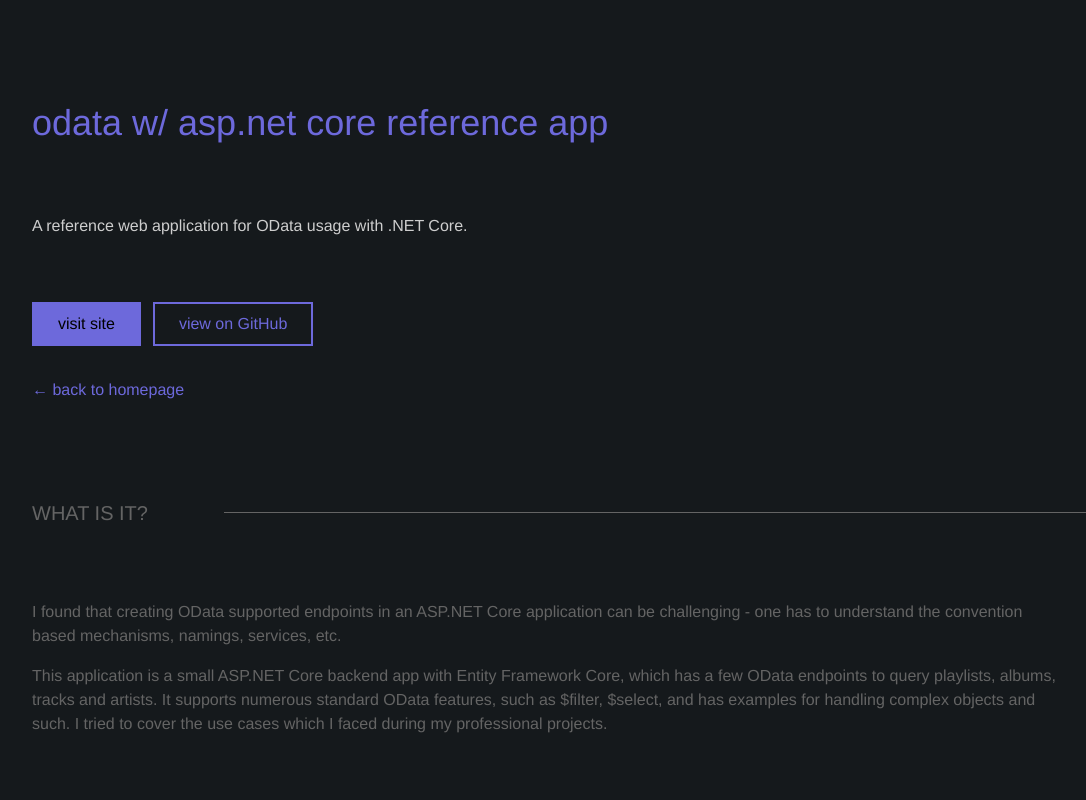
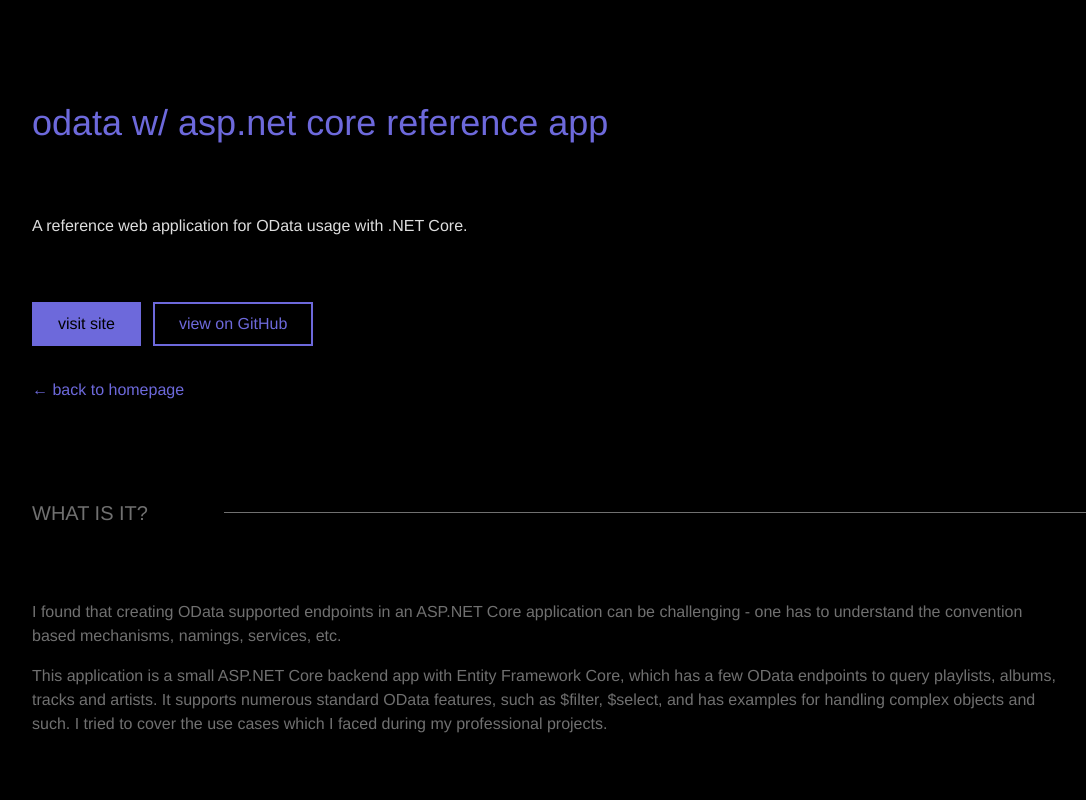
Before and after one commit to danielagg/personal-website-ts, a React (Create React App) app: page /projects/asp-net-core-odata-ref-app in a window 1280 px wide. Shown: the top 800 px of the page, without its empty margins (96-1182 px from the left). Built offline with nearby package versions, Linux system fonts and the light colour scheme.

Commit message:
Various small fixes (animations, URLs, colors)

```diff
--- a/src/App.tsx
+++ b/src/App.tsx
@@ -14,7 +14,7 @@
 
 const App = () => {
   return (
-    <div className="bg-gray-dark">
+    <div className="bg-black">
       <Router>
         <PortfolioContext.Provider value={InitialState}>
           <Switch>
--- a/src/components/PortfolioItem/PortfolioItemDescription.tsx
+++ b/src/components/PortfolioItem/PortfolioItemDescription.tsx
@@ -3,7 +3,7 @@
 
 const PortfolioItemDescription = ({ item }: PortfolioItemSubComponentProps) => {
   return (
-    <div className="container pt-16 pb-24">
+    <div className="moveInFromRightAnimation container pt-16 pb-24">
       <div className="text-gray">
         {item.detailedDescription &&
           item.detailedDescription.split("\n").map((line, index) => {
--- a/src/components/PortfolioItem/PortfolioItemHeader.tsx
+++ b/src/components/PortfolioItem/PortfolioItemHeader.tsx
@@ -5,13 +5,14 @@
 const PortfolioItemHeader = ({ item }: PortfolioItemSubComponentProps) => {
   return (
     <div className="container py-24">
-      <h1 className="text-primary lowercase font-robotoMono font-light text-4xl">
+      <h1 className="moveInFromLeftAnimation text-primary lowercase font-robotoMono font-light text-4xl">
         {item.name}
       </h1>
-      <p className="text-gray-lighter mt-4 lg:mt-16">
+      <p className="moveInFromTopAnimation text-gray-lighter mt-4 lg:mt-16">
         {item.homePageDescription}
       </p>
 
+      <div className="moveInFromLeftAnimation">
         <div className="flex flex-col lg:flex-row mt-8 lg:mt-16">
           <div className="lg:mr-3">
             <Button
@@ -42,6 +43,7 @@
           />
         </div>
       </div>
+    </div>
   );
 };
 
--- a/src/components/PortfolioItem/PortfolioItemPageContainer.tsx
+++ b/src/components/PortfolioItem/PortfolioItemPageContainer.tsx
@@ -39,7 +39,7 @@
     } else {
       props.history.push("/404");
     }
-  }, []);
+  }, [context.projects, projectName, props.history]);
 
   if (currentProject) {
     return (
--- a/src/state/InitialState.ts
+++ b/src/state/InitialState.ts
@@ -27,9 +27,9 @@
       homePageDescription:
         "An application with a VueJS frontend and NodeJS backend.",
       detailsLink: "kalodile",
-      githubLink: "https://github.com/danielagg/kalodile-ts",
+      githubLink: "https://github.com/danielagg/kalodile-ts-vue",
       deployedAppLink: "#",
-      technologies: ["ReactJS"],
+      technologies: ["VueJS", "NodeJS", "Express", "Typescript"],
       detailedDescription:
         "Lorem ipsum dolor sit amet, consectetur adipiscing elit. Duis mollis nisi a eros suscipit lacinia. Suspendisse eget nibh nec nulla semper semper. Proin interdum eros et nibh vestibulum, id vulputate orci pharetra. Etiam dui erat, ultricies nec porttitor ut, pretium a orci. Maecenas sed pharetra dolor.\nSuspendisse varius suscipit malesuada. Vestibulum ante ipsum primis in faucibus orci luctus et ultrices posuere cubilia Curae; Aenean vitae arcu fermentum, finibus purus in, consectetur sem.\nPellentesque finibus vel orci quis varius. Aliquam sed metus risus. Cras auctor augue augue. Maecenas id lacus arcu. Donec lectus lacus, gravida a vulputate a, vehicula a massa. Duis commodo sapien eu nisl cursus, id porta tellus scelerisque. Aliquam ornare id sem non consequat. Suspendisse facilisis elit nec neque vestibulum convallis."
     },
--- a/tailwind.config.js
+++ b/tailwind.config.js
@@ -16,9 +16,9 @@
           default: "#6D69DB"
         },
         gray: {
-          lighter: "#CECECE",
-          default: "#646464",
-          dark: "#15191C"
+          lighter: "#dedede",
+          default: "#707070",
+          dark: "#3b3b3b"
         }
       }
     }
```
Lines whose indentation alone changed are shown as unchanged.
